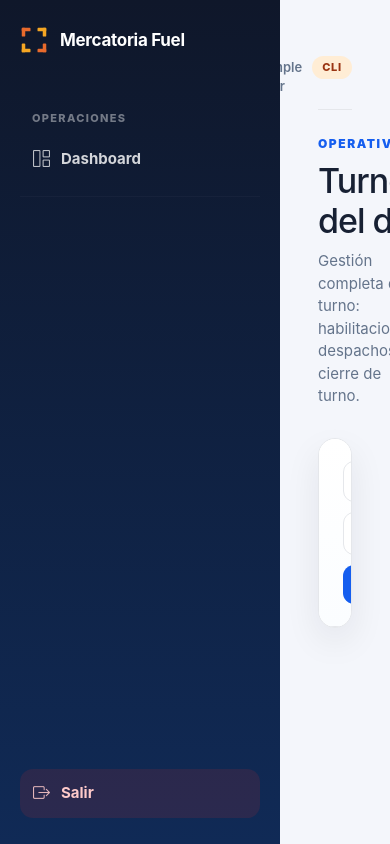
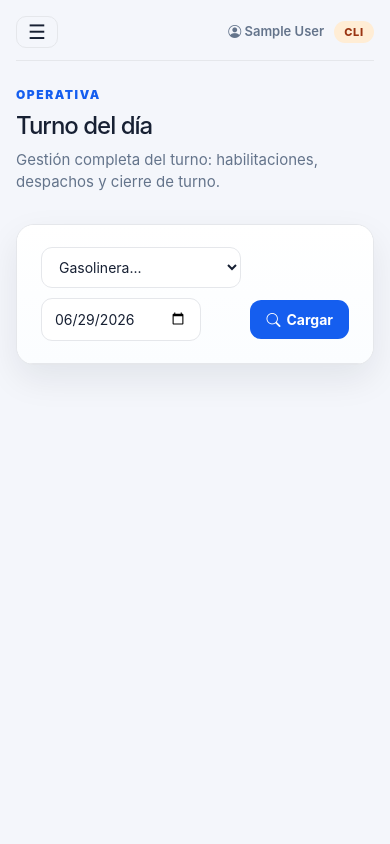
Before and after one commit to frankoaldos11-dotcom/Mercatoria-Fuel, a Flask app: page /turno/ in a window 390 px wide. Run offline with Flask 3, Linux system fonts and the light colour scheme; the visitor is signed in with stand-in values (Sample User, id 1); data that the repository does not hold is empty; parts of the project's set-up code (start-up, migrations or seed data) failed here and were passed over; some libraries are stand-ins or nearby versions.

Commit message:
Fix: responsive móvil, selector depósito en puertos, feedback compra mínima en turno
Co-Authored-By: Claude Sonnet 4.6 <noreply@anthropic.com>

```diff
--- a/blueprints/turno.py
+++ b/blueprints/turno.py
@@ -66,6 +66,10 @@ def index():
     """)
     tarjetas = cur.fetchall()
 
+    cur.execute("SELECT valor FROM configuracion WHERE clave = 'compra_minima_litros'")
+    row_min = cur.fetchone()
+    compra_minima = float(row_min["valor"]) if row_min else 0.0
+
     habilitaciones = []
     conciliacion_existente = None
 
@@ -111,6 +115,7 @@ def index():
         fecha=fecha,
         hoy=hoy,
         conciliacion_existente=conciliacion_existente,
+        compra_minima=compra_minima,
         rol=session.get("rol"),
     )
 
--- a/static/css/admin.css
+++ b/static/css/admin.css
@@ -432,3 +432,66 @@ body {
 input[type=number]::-webkit-inner-spin-button,
 input[type=number]::-webkit-outer-spin-button { -webkit-appearance: none; margin: 0; }
 input[type=number] { -moz-appearance: textfield; }
+
+/* ──────────────────── RESPONSIVE MÓVIL ──────────────────── */
+#btn-hamburger { display: none; }
+
+.sidebar-overlay {
+    display: none;
+    position: fixed;
+    inset: 0;
+    background: rgba(0, 0, 0, 0.45);
+    z-index: 1040;
+}
+
+@media (max-width: 768px) {
+    .sidebar {
+        position: fixed;
+        top: 0;
+        left: 0;
+        height: 100vh;
+        z-index: 1050;
+        transform: translateX(-280px);
+        transition: transform 0.28s ease;
+    }
+
+    .sidebar.sidebar-open {
+        transform: translateX(0);
+    }
+
+    .sidebar-overlay.active {
+        display: block;
+    }
+
+    #btn-hamburger {
+        display: inline-flex;
+        align-items: center;
+        margin-right: auto;
+    }
+
+    .main-content {
+        padding: 16px;
+        width: 100%;
+    }
+
+    .kpi-grid {
+        grid-template-columns: 1fr;
+    }
+
+    .form-grid {
+        grid-template-columns: 1fr;
+    }
+
+    .page-header {
+        flex-direction: column;
+        gap: 10px;
+    }
+
+    .page-header h1 {
+        font-size: 24px;
+    }
+
+    .topbar {
+        flex-wrap: wrap;
+    }
+}
--- a/templates/base.html
+++ b/templates/base.html
@@ -148,9 +148,15 @@
 
     </aside>
 
+    <div id="sidebar-overlay" class="sidebar-overlay"></div>
+
     <main class="main-content">
 
         <div class="topbar">
+            <button id="btn-hamburger" type="button" title="Menú"
+                    style="background:none;border:1px solid var(--border);border-radius:10px;padding:5px 11px;cursor:pointer;font-size:20px;line-height:1;color:var(--text);">
+                &#9776;
+            </button>
             <span class="topbar-user">
                 <i class="bi bi-person-circle"></i> {{ session.get('nombre', '') }}
             </span>
@@ -188,6 +194,19 @@
 </div>
 
 <script src="https://cdn.jsdelivr.net/npm/bootstrap@5.3.0/dist/js/bootstrap.bundle.min.js"></script>
+<script>
+(function() {
+    var sidebar = document.querySelector('.sidebar');
+    var overlay = document.getElementById('sidebar-overlay');
+    var btn = document.getElementById('btn-hamburger');
+    if (!btn || !sidebar || !overlay) return;
+    function open() { sidebar.classList.add('sidebar-open'); overlay.classList.add('active'); }
+    function close() { sidebar.classList.remove('sidebar-open'); overlay.classList.remove('active'); }
+    btn.addEventListener('click', open);
+    overlay.addEventListener('click', close);
+    document.querySelectorAll('.nav-item').forEach(function(el) { el.addEventListener('click', close); });
+})();
+</script>
 {% block scripts %}{% endblock %}
 </body>
 </html>
--- a/templates/turno/index.html
+++ b/templates/turno/index.html
@@ -56,6 +56,9 @@
                 <label class="form-label">Litros *</label>
                 <input type="text" id="inp-litros" class="form-control"
                        inputmode="decimal" placeholder="0">
+                {% if compra_minima > 0 %}
+                <small class="text-muted" style="font-size:11px;">Mín. {{ compra_minima|int }} L para venta libre</small>
+                {% endif %}
             </div>
             <div>
                 <label class="form-label">Tarjeta *</label>
@@ -257,6 +260,7 @@
 const CSRF_TOKEN = "{{ csrf_token() }}";
 const GASOLINERA_ID = "{{ gasolinera_id }}";
 const FECHA = "{{ fecha }}";
+const COMPRA_MINIMA = {{ compra_minima }};
 
 // Datos de unidades para filtrar por cliente
 const todasUnidades = [
@@ -327,6 +331,13 @@ async function agregarHabilitacion() {
 
     if (!data.cliente_id || !data.unidad_id || !data.tarjeta_id || !data.litros_autorizados) {
         errEl.textContent = 'Complete todos los campos obligatorios.';
+        errEl.style.display = '';
+        return;
+    }
+
+    const litrosVal = parseFloat(data.litros_autorizados.replace(',', '.'));
+    if (COMPRA_MINIMA > 0 && litrosVal < COMPRA_MINIMA) {
+        errEl.textContent = `El mínimo de litros por habilitación es ${COMPRA_MINIMA.toLocaleString('es')} L.`;
         errEl.style.display = '';
         return;
     }
```
Also changed, not shown: blueprints/puertos.py (+8 -2 lines).
